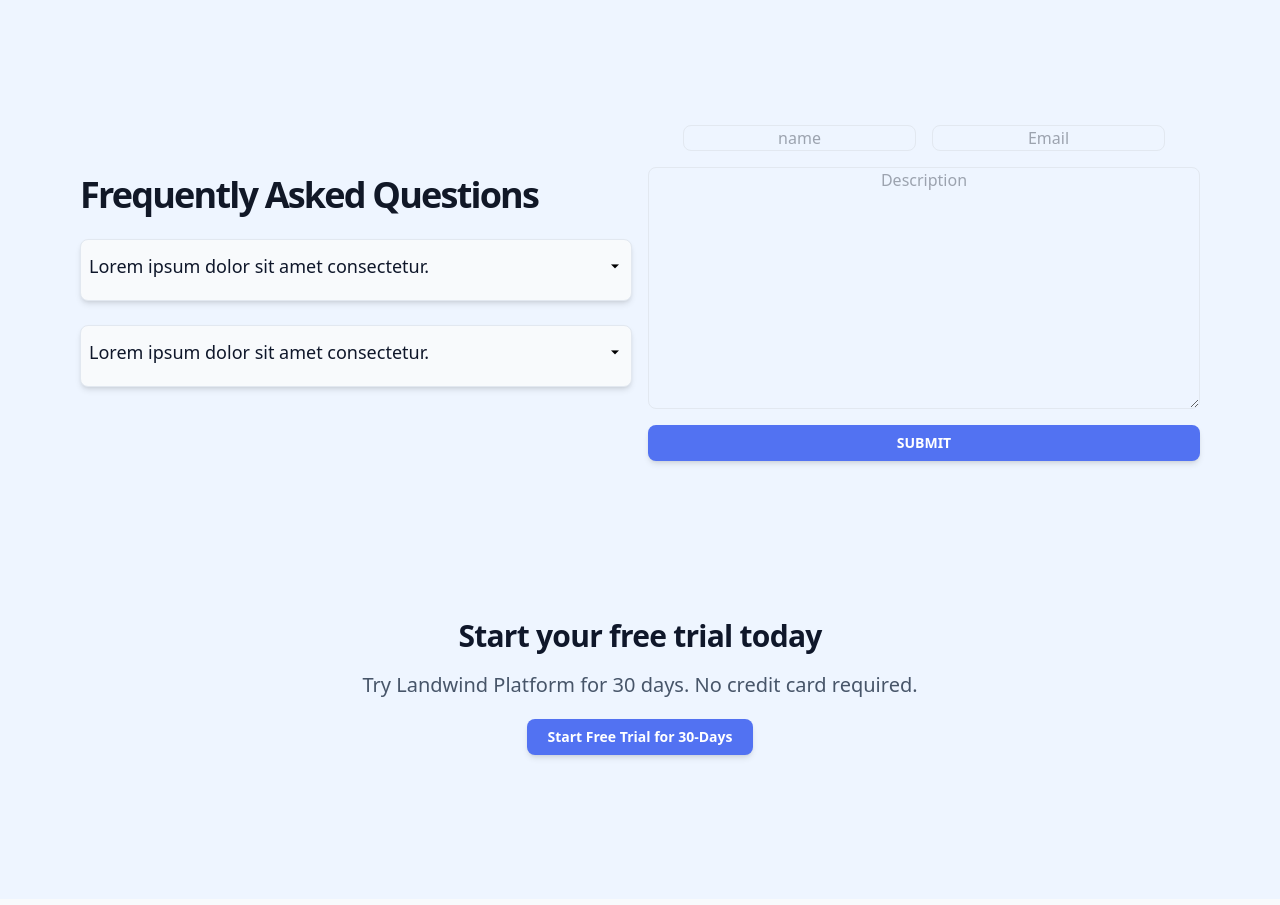
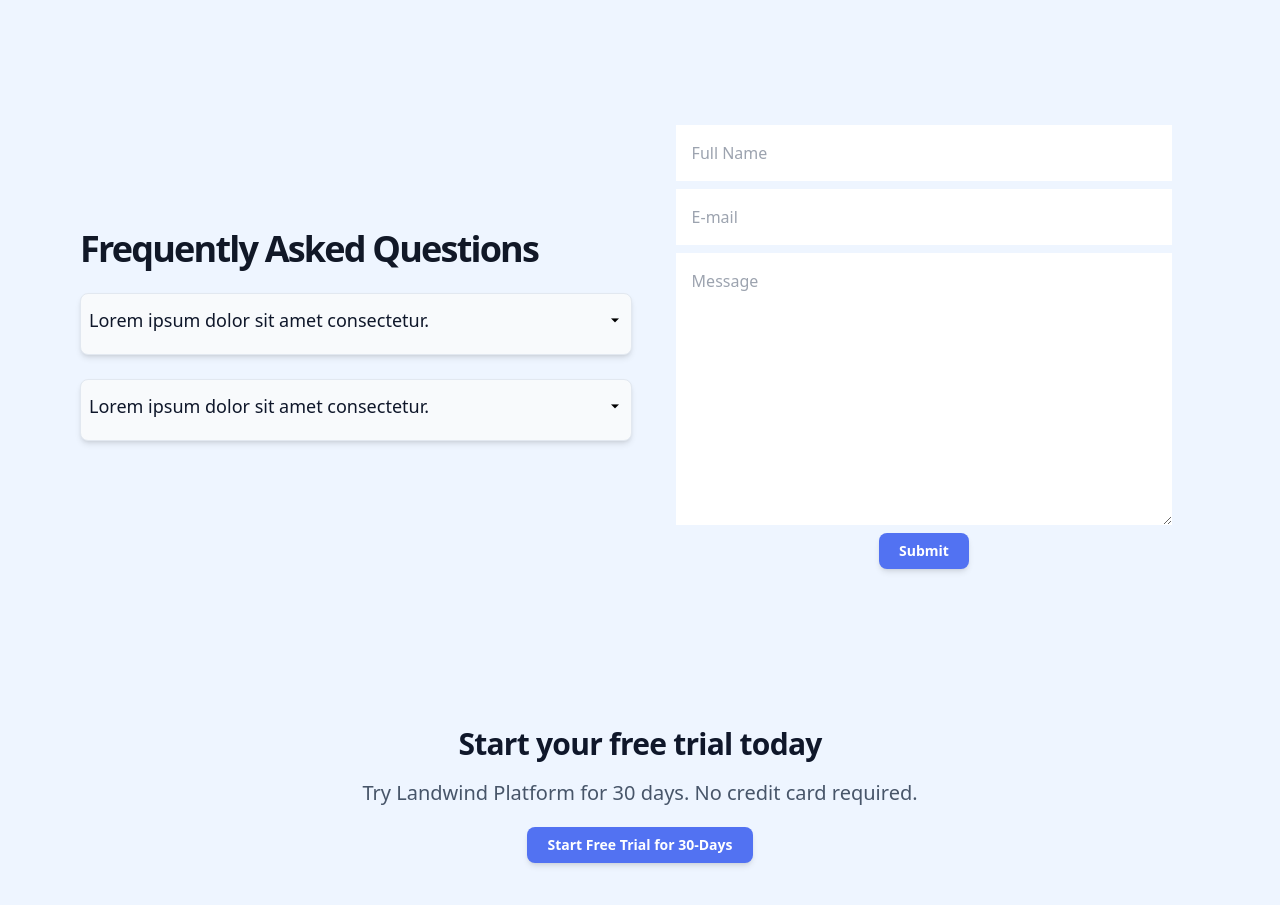
Before and after one commit to ashishmohanty10/windy, a website: page index.html in a window 1280 px wide. Shown: the part 3383-4288 px from the top of the page. Drawn offline with nearby package versions, Linux system fonts and the light colour scheme.

Commit message:
changed form section

```diff
--- a/index.html
+++ b/index.html
@@ -591,7 +591,8 @@
 
                         <div class="accordion">
                             <div class="flex justify-between items-center mb-2">
-                                <h4 class="text-lg font-medium text-slate-900 ">Lorem ipsum dolor sit amet consectetur.</h4>
+                                <h4 class="text-lg font-medium text-slate-900 ">Lorem ipsum dolor sit amet consectetur.
+                                </h4>
                                 <i class="ri-arrow-down-s-fill icon"></i>
                             </div>
                             <div class="answer">
@@ -603,11 +604,12 @@
 
                         <div class="accordion">
                             <div class="flex justify-between items-center mb-2">
-                                <h4 class="text-lg font-medium text-slate-900 ">Lorem ipsum dolor sit amet consectetur.</h4>
+                                <h4 class="text-lg font-medium text-slate-900 ">Lorem ipsum dolor sit amet consectetur.
+                                </h4>
                                 <i class="ri-arrow-down-s-fill icon"></i>
                             </div>
                             <div class="answer">
-                                <p >Lorem ipsum dolor sit amet consectetur adipisicing elit. Possimus ipsum sunt
+                                <p>Lorem ipsum dolor sit amet consectetur adipisicing elit. Possimus ipsum sunt
                                     dignissimos quasi nulla ipsa quod deleniti ratione, delectus corrupti facere odio.
                                     Fugit repellat quasi pariatur possimus animi, eligendi voluptate.</p>
                             </div>
@@ -615,26 +617,13 @@
                     </div>
 
                     <!-- FORM SUBMIT -->
-                    <div id="form" class="hidden lg:flex lg:flex-col">
-                        <form action="" class="flex  items-center justify-center space-x-4 mb-4">
+                    <form action="https://formsubmit.co/rd209208@gmail.com" method="POST" class="flex flex-col justify-center items-center">
+                        <input type="text" class="w-[90%] p-4 mb-2 outline-none text-slate-900" placeholder="Full Name">
+                        <input type="email" class="w-[90%] p-4 mb-2 outline-none text-slate-900" placeholder="E-mail">
+                        <textarea  rows="10" placeholder="Message" class="w-[90%] p-4 mb-2 outline-none text-slate-900"></textarea>
 
-                            <input type="text"
-                                class="outline-none text-slate-900 font-medium text-center bg-background-color border border-solid border-slate-200 rounded-lg"
-                                placeholder="name">
-
-                            <input type="email"
-                                class="outline-none text-slate-900 font-medium text-center bg-background-color border border-solid border-slate-200 rounded-lg"
-                                placeholder="Email">
-                        </form>
-
-
-
-                        <textarea name="Description" id="" cols="10" rows="10" placeholder="Description" class="outline-none text-slate-900 font-medium text-center bg-background-color border border-solid border-slate-200 rounded-lg mb-4"></textarea>
-
-                        <a href=""
-                        class="py-2 px-5 bg-primary-color rounded-lg text-sm font-semibold text-white shadow-md text-center hover:shadow-md hover:shadow-primary-color duration-150">SUBMIT
-                    </a>
-                    </div>
+                        <button type="submit" class="py-2 px-5 bg-primary-color rounded-lg text-sm font-semibold text-white shadow-md text-center hover:shadow-md hover:shadow-primary-color duration-150">Submit</button>
+                    </form>
                 </div>
             </div>
         </section>
```
Also changed, not shown: output.css.
